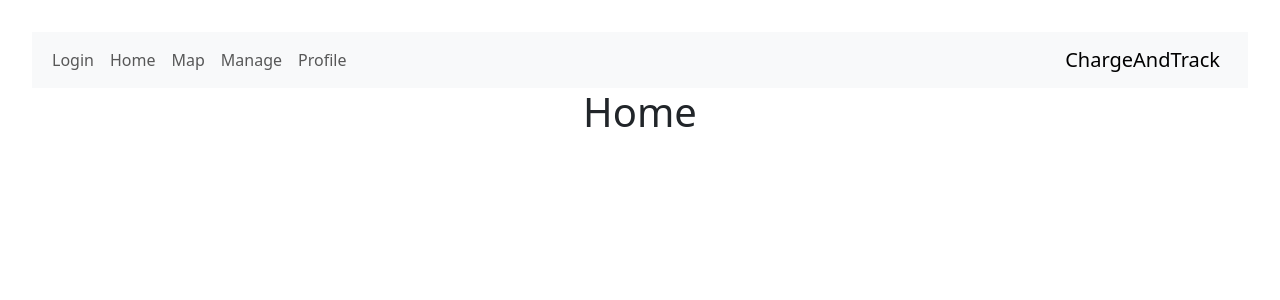
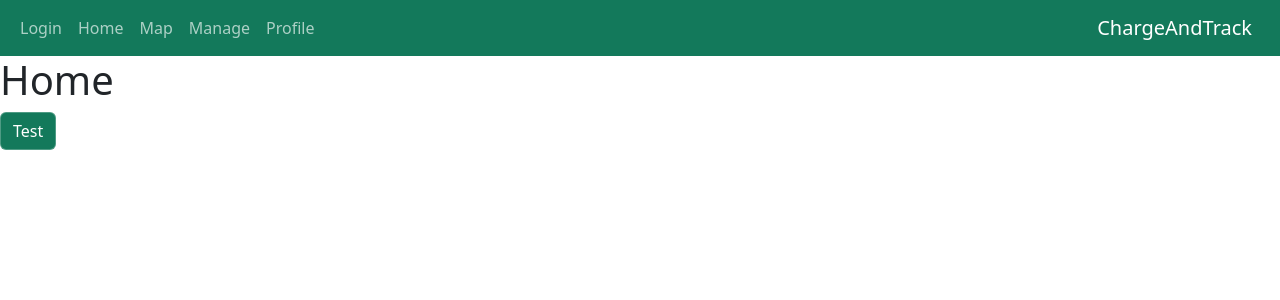
Before and after one commit to ChargeAndTrack/frontend, a Vue app: page / in a window 1280 px wide. Shown: the top 300 px of the page. Built offline with nearby package versions, Linux system fonts and the light colour scheme.

Commit message:
feat(style): add custom.scss theme

```diff
--- a/src/App.vue
+++ b/src/App.vue
@@ -3,6 +3,8 @@ import NavBar from '@/components/NavBar.vue';
 </script>
 
 <template>
-  <NavBar />
-  <RouterView />
+  <div data-bs-theme="custom">
+    <NavBar />
+    <RouterView />
+  </div>
 </template>
--- a/src/components/NavBar.vue
+++ b/src/components/NavBar.vue
@@ -3,7 +3,7 @@ import NavButton from "@/components/NavButton.vue";
 </script>
 
 <template>
-  <nav class="navbar navbar-expand-sm navbar-light bg-light">
+  <nav class="navbar navbar-expand-sm bg-primary">
     <div class="container-fluid">
       <button
         class="navbar-toggler"
--- a/src/main.ts
+++ b/src/main.ts
@@ -1,7 +1,6 @@
 import { createApp } from 'vue';
-import './style.css';
+import '@/scss/custom.scss'
 import App from './App.vue';
 import router from './routes/router';
-import 'bootstrap/dist/css/bootstrap.min.css';
 
 createApp(App).use(router).mount('#app');
--- a/src/pages/HomePage.vue
+++ b/src/pages/HomePage.vue
@@ -3,6 +3,7 @@
 
 <template>
   <h1>Home</h1>
+  <button type="button" class="btn btn-primary">Test</button>
 </template>
 
 <style scoped>
--- /dev/null
+++ b/src/scss/custom.scss
@@ -0,0 +1,31 @@
+@import "../../node_modules/bootstrap/scss/functions";
+@import "../../node_modules/bootstrap/scss/variables";
+
+[data-bs-theme="custom"] {
+  --bs-primary: $teal-700;
+  --bs-primary-rgb: #{to-rgb($teal-700)};
+  --bs-primary-hover: $teal-600;
+  --bs-primary-active: $teal-700;
+
+  --bs-success: #22c55e;
+  --bs-danger: #ef4444;
+  --bs-warning: #facc15;
+  --bs-info: #4ade80;
+  --bs-light: #f0fdf4;
+  --bs-dark: #14532d;
+
+  --bs-emphasis-color-rgb: #{to-rgb($white)};
+
+  .btn-primary {
+    --bs-btn-bg: #{rgba($teal-700, 1)};
+    --bs-btn-border-color: rgba(255, 255, 255, 0.25);
+    --bs-btn-hover-bg: #{rgba($teal-700, .8)};
+    --bs-btn-hover-border-color: rgba(255, 255, 255, 0.25);
+    --bs-btn-active-bg: #{rgba($teal-700, 1)};
+    --bs-btn-active-border-color: rgba(255, 255, 255, 0.25);
+    --bs-btn-focus-border-color: rgba(255, 255, 255, 0.25);
+    --bs-btn-focus-box-shadow: 0 0 0 0.25rem rgba(22, 163, 74, 0.5);
+    }
+}
+
+@import "../../node_modules/bootstrap/scss/bootstrap";
--- a/src/style.css
+++ /dev/null
@@ -1,79 +0,0 @@
-:root {
-  font-family: system-ui, Avenir, Helvetica, Arial, sans-serif;
-  line-height: 1.5;
-  font-weight: 400;
-
-  color-scheme: light dark;
-  color: rgba(255, 255, 255, 0.87);
-  background-color: #242424;
-
-  font-synthesis: none;
-  text-rendering: optimizeLegibility;
-  -webkit-font-smoothing: antialiased;
-  -moz-osx-font-smoothing: grayscale;
-}
-
-a {
-  font-weight: 500;
-  color: #646cff;
-  text-decoration: inherit;
-}
-a:hover {
-  color: #535bf2;
-}
-
-body {
-  margin: 0;
-  display: flex;
-  place-items: start center;
-  min-width: 320px;
-  min-height: 100vh;
-}
-
-h1 {
-  font-size: 3.2em;
-  line-height: 1.1;
-}
-
-button {
-  border-radius: 8px;
-  border: 1px solid transparent;
-  padding: 0.6em 1.2em;
-  font-size: 1em;
-  font-weight: 500;
-  font-family: inherit;
-  background-color: #1a1a1a;
-  cursor: pointer;
-  transition: border-color 0.25s;
-}
-button:hover {
-  border-color: #646cff;
-}
-button:focus,
-button:focus-visible {
-  outline: 4px auto -webkit-focus-ring-color;
-}
-
-.card {
-  padding: 2em;
-}
-
-#app {
-  width: 100%;
-  margin: 0 auto;
-  padding: 2rem;
-  text-align: center;
-}
-
-@media (prefers-color-scheme: light) {
-  :root {
-    color: #213547;
-    background-color: #ffffff;
-  }
-  a:hover {
-    color: #747bff;
-  }
-  button {
-    background-color: #f9f9f9;
-  }
-}
```
